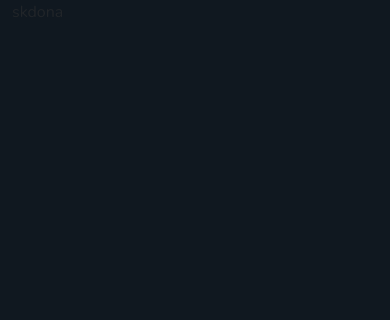
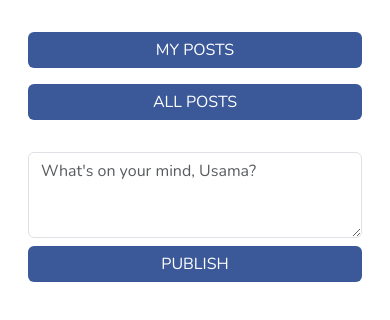
Before and after one commit to OssamaBinBilal/task2, a React (Create React App) app: page / in a window 390 px wide. Shown: the top 320 px of the page. Built offline with nearby package versions, Linux system fonts and the light colour scheme; no server answers.

Commit message:
another commit

```diff
--- a/src/App.js
+++ b/src/App.js
@@ -2,16 +2,38 @@ import { BrowserRouter, Route, Routes } from "react-router-dom";
 import SignUp from "./pages/SignUp/SignUp";
 import SignIn from "./pages/SignIn/SignIn";
 import Posts from "./pages/Posts/Posts";
+import ProtectedRoute from "./components/ProtectedRoutes/ProtectedRoute";
+import UnprotectedRoute from "./components/UnprotectedRoutes/UnprotectedRoutes";
 
 function App() {
   return (
     <BrowserRouter>
-      <div class="container">
+      <div className="container">
         <Routes>
-          <Route path="/" element={<>skdona</>} />
-          <Route path="/signup" element={<SignUp />} />
-          <Route path="/login" element={<SignIn />} />
-          <Route path="/posts" element={<Posts />} />
+          <Route
+            path="/"
+            element={
+              <ProtectedRoute>
+                <Posts />
+              </ProtectedRoute>
+            }
+          />
+          <Route
+            path="/signup"
+            element={
+              <UnprotectedRoute>
+                <SignUp />
+              </UnprotectedRoute>
+            }
+          />
+          <Route
+            path="/login"
+            element={
+              <UnprotectedRoute>
+                <SignIn />
+              </UnprotectedRoute>
+            }
+          />
           <Route path="/*" element={<>nogga</>} />
         </Routes>
       </div>
--- /dev/null
+++ b/src/components/ProtectedRoutes/ProtectedRoute.js
@@ -0,0 +1,9 @@
+import { Navigate, Outlet } from "react-router-dom";
+import { useState } from "react";
+
+const ProtectedRoute = ({ children }) => {
+  const [loginStatus, setLoginStatus] = useState(true);
+  return loginStatus ? children : <Navigate to="/login" />;
+};
+
+export default ProtectedRoute;
--- /dev/null
+++ b/src/components/UnprotectedRoutes/UnprotectedRoutes.js
@@ -0,0 +1,9 @@
+import { Navigate, Outlet } from "react-router-dom";
+import { useState } from "react";
+
+const UnprotectedRoute = ({ children }) => {
+  const [loginStatus, setLoginStatus] = useState(true);
+  return !loginStatus ? children : <Navigate to="/" />;
+};
+
+export default UnprotectedRoute;
--- a/src/index.css
+++ b/src/index.css
@@ -4,7 +4,3 @@
   margin: 0;
   font-family: "Nunito", sans-serif;
 }
-
-body {
-  background-color: #101820;
-}
--- a/src/pages/Posts/Posts.js
+++ b/src/pages/Posts/Posts.js
@@ -4,65 +4,80 @@ import useUsers from "../../hooks/useUsers";
 
 const Posts = () => {
   const { posts } = usePosts();
-  //   const { users } = useUsers();
 
-  //   useEffect(() => {
-  //     console.log(users);
-  //   }, [users]);
+  const handleSubmit = (e) => {
+    e.preventDefault();
+  };
 
   useEffect(() => {
     console.log(posts);
   }, [posts]);
 
   return (
-    <div class="container">
-      <div className="row">
+    <div className="container w-lg-50">
+      <div className="row mt-3">
         <div className="col-md-3 p-3">
-          <button type="submit" class="btn btn-primary w-100 mb-3">
+          <button
+            type="submit"
+            className="btn btn-primary w-100 mb-3 border-0"
+            style={{ backgroundColor: "#3b5998" }}
+          >
             MY POSTS
           </button>
-          <button type="submit" class="btn btn-primary w-100">
+          <button
+            type="submit"
+            className="btn btn-primary w-100 border-0"
+            style={{ backgroundColor: "#3b5998" }}
+          >
             ALL POSTS
           </button>
         </div>
-        <div
-          className="p-3 col-md-9 overflow-y-auto"
-          style={{ backgroundColor: "red", maxHeight: "100vh" }}
-        >
+        <div className="p-3 col-md-9">
           <div className="mb-5">
             <form>
-              <div class="form-group">
+              <div className="form-group">
                 <textarea
                   placeholder="What's on your mind, Usama?"
-                  class="form-control mb-2"
+                  className="form-control mb-2"
                   id="exampleFormControlTextarea1"
                   rows="3"
                 />
-                <button type="submit" class="btn btn-primary w-100">
+                <button
+                  type="submit"
+                  style={{ backgroundColor: "#3b5998" }}
+                  className="btn btn-primary w-100 border-0"
+                  onClick={handleSubmit}
+                >
                   PUBLISH
                 </button>
               </div>
             </form>
           </div>
-          <div style={{ backgroundColor: "green" }}>
+          <div
+            className="overflow-y-auto"
+            style={{
+              maxHeight: "65vh",
+              borderRadius: "5px",
+            }}
+          >
             {posts.map((post) => (
               <div
                 key={post.id}
                 style={{
-                  color: "#FEE715",
-                  textAlign: "justify",
+                  color: "#3b5998",
                 }}
                 className="my-5 rounded"
               >
-                <div>
-                  <h6 className="font-weight-bold">{`${post.nameOfUser} - ${post.userEmail}`}</h6>
-                </div>
+                <h6
+                  className="font-weight-bold px-3 py-2 rounded-top"
+                  style={{ backgroundColor: "#f7f7f7", display: "inline" }}
+                >{`${post.nameOfUser} - ${post.userEmail}`}</h6>
                 <div
-                  style={{ border: "1px solid white", zIndex: "-1" }}
+                  style={{ backgroundColor: "#f7f7f7", marginTop: "-5px" }}
                   className="p-3 rounded"
                 >
                   <h5>{post.title}</h5>
-                  <p style={{ color: "white" }}>{post.body}</p>
+                  <p style={{ color: "#808080" }}>{post.body}</p>
                 </div>
               </div>
             ))}
```
